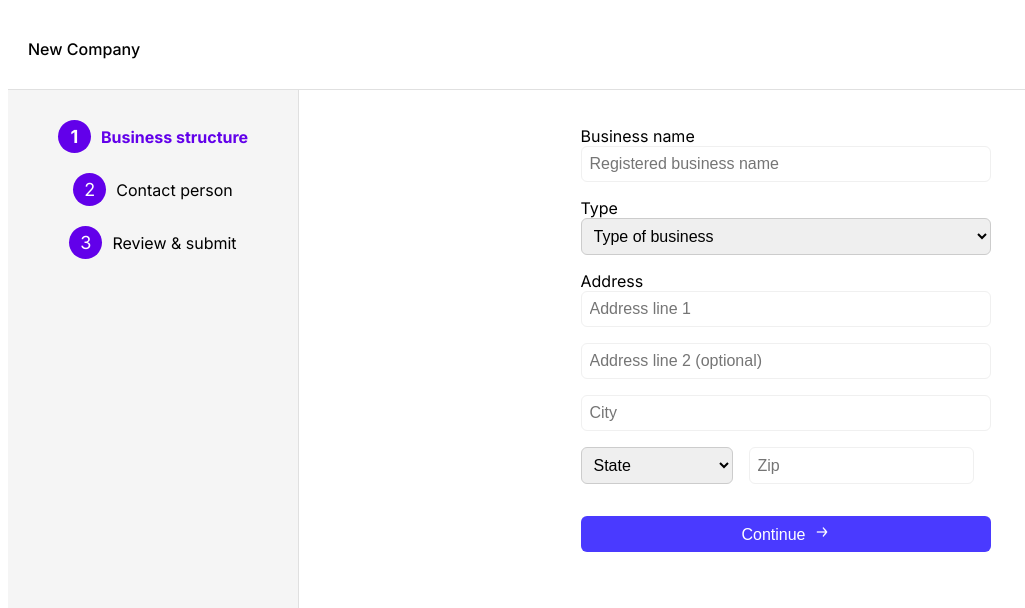
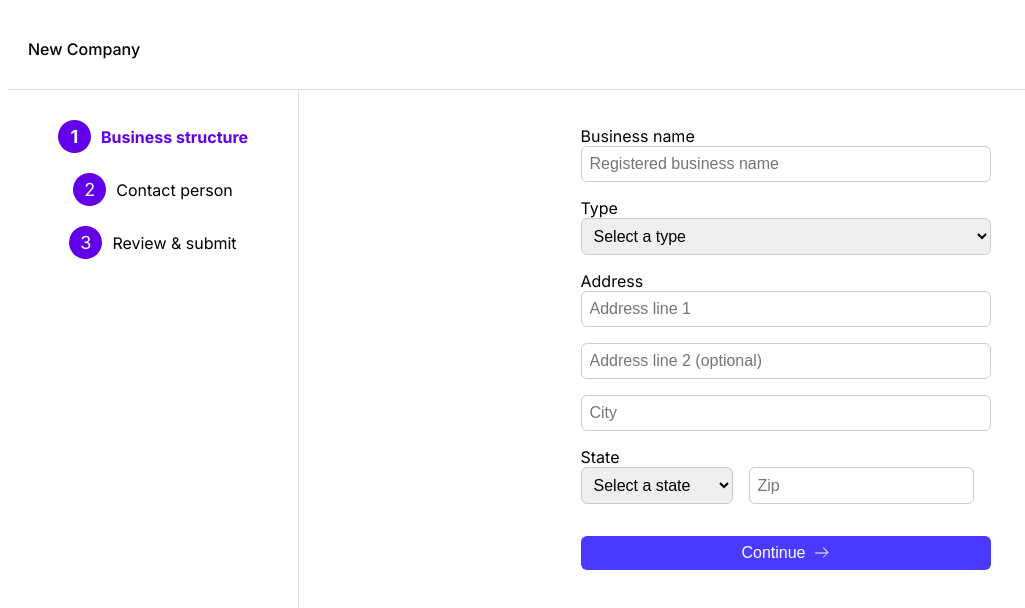
Before and after one commit to krystelbaca/company-form, a Next.js app: page / in a window 1280 px wide. Shown: the top 608 px of the page, without its empty margins (0-1025 px from the left). Built offline with nearby package versions, Linux system fonts and the light colour scheme.

Commit message:
Submission form to endpoint

```diff
--- a/src/app/api/api.ts
+++ b/src/app/api/api.ts
@@ -1,8 +1,7 @@
 import axios from 'axios';
-import { NextResponse } from 'next/server';
 
 const API_BASE_URL = 'https://ss-company.free.beeceptor.com';
 
-export const addNewCompany = async (): Promise<NextResponse>  => {
-  return axios.post(`${API_BASE_URL}`);
+export const addNewCompany = async (formData: any): Promise<any>  => {
+  return axios.post(`${API_BASE_URL}/company`, formData);
 };
--- a/src/app/components/Context.tsx
+++ b/src/app/components/Context.tsx
@@ -17,6 +17,7 @@ interface FormData {
   firstName: string;
   lastName: string;
   email: string;
+  country: string;
   phone: string;
 };
 interface MyContextProps {
@@ -44,6 +45,7 @@ const defaultFormData: FormData = {
   firstName: '',
   lastName: '',
   email: '',
+  country: '',
   phone: '',
 };
 
--- a/src/app/components/views/BusinessStructure.tsx
+++ b/src/app/components/views/BusinessStructure.tsx
@@ -1,13 +1,15 @@
 'use client';
+
 import { ChangeEvent, FormEvent, useState } from 'react';
 
 import { useMyContext } from '../Context';
 
-import Image from 'next/image';
+import styled from 'styled-components';
+interface InputProps {
+  isInvalid?: boolean;
+}
 
-import styled from 'styled-components';
-
-const FormContainer = styled.div`
+const FormContainer = styled.form`
   display: flex;
   flex-direction: column;
   width: 100%;
@@ -16,15 +18,15 @@ const FormContainer = styled.div`
   padding: 1rem;
 `;
 
-const Input = styled.input`
+const Input = styled.input<InputProps>`
   margin-bottom: 1rem;
   padding: 0.5rem;
   font-size: 1rem;
   border-radius: 6px;
-  border: ${(props) => (props.isInvalid ? '2px solid red' : '1px solid #f0f0f0')};
+  border: ${(props) => (props.isInvalid ? '2px solid red' : '1px solid #ccc')};
 `;
 
-const Select = styled.select`
+const Select = styled.select<InputProps>`
   margin-bottom: 1rem;
   padding: 0.5rem;
   font-size: 1rem;
@@ -41,18 +43,22 @@ const Button = styled.button`
   cursor: pointer;
   width: 100%;
   border-radius: 6px;
+  display: flex;
+  align-items: center;
+  justify-content: center;
 `;
 
 const IconWrapper = styled.span`
   margin-left: 0.5rem;
+  display: flex;
   align-items: center;
 `;
 
-const ZipContainer = styled.div`
+const StateContainer = styled.div`
   display: flex;
   gap: 1rem;
   margin-bottom: 1rem;
-`;
+`
 
 const ErrorMessage = styled.span`
   color: red;
@@ -70,7 +76,7 @@ const BusinessStructure = () => {
     setCompletedSteps,
     completedSteps,
     states,
-    companyTypes
+    companyTypes,
   } = useMyContext();
 
   const [validationErrors, setValidationErrors] = useState<{ [key: string]: boolean }>({});
@@ -78,15 +84,14 @@ const BusinessStructure = () => {
   const handleChange = (e: ChangeEvent<HTMLInputElement | HTMLSelectElement>) => {
     const { id, value } = e.target;
     setFormData((prev) => ({ ...prev, [id]: value }));
-    setValidationErrors((prev) => ({ ...prev, [id]: value }));
+    setValidationErrors((prev) => ({ ...prev, [id]: false }));
   };
 
   const handleContinue = (e: FormEvent) => {
     e.preventDefault();
 
     const newValidationErrors: { [key: string]: boolean } = {};
-    ['businessName', 'type', 'address1', 'city', 'state', 'country', 'zip']
-    .forEach((field) => {
+    ['businessName', 'type', 'address1', 'city', 'state', 'zip'].forEach((field) => {
       if (!formData[field]) {
         newValidationErrors[field] = true;
       }
@@ -117,18 +122,12 @@ const BusinessStructure = () => {
       {validationErrors.businessName && <ErrorMessage>Required field</ErrorMessage>}
 
       <label htmlFor="type">Type</label>
-      <Select
-        id="type"
-        value={formData.type}
-        onChange={handleChange}
-        required
-        isInvalid={validationErrors.type}
-      >
-      <option value="" disabled selected hidden>
-        Type of business
-      </option>
+      <Select id="type" value={formData.type} onChange={handleChange} required isInvalid={validationErrors.type}>
+        <option value="">Select a type</option>
         {companyTypes.map((companyType, index) => (
-          <option key={index} value={companyType}>{companyType}</option>
+          <option key={index} value={companyType}>
+            {companyType}
+          </option>
         ))}
       </Select>
       {validationErrors.type && <ErrorMessage>Required field</ErrorMessage>}
@@ -152,6 +151,7 @@ const BusinessStructure = () => {
         value={formData.address2}
         onChange={handleChange}
       />
+
       <Input
         id="city"
         type="text"
@@ -162,24 +162,18 @@ const BusinessStructure = () => {
         isInvalid={validationErrors.city}
       />
       {validationErrors.city && <ErrorMessage>Required field</ErrorMessage>}
-      <ZipContainer>
-        <Select
-          id="state"
-          value={formData.state}
-          onChange={handleChange}
-          required
-          isInvalid={validationErrors.state}
-        >
-        <option value="" disabled selected hidden>
-          State
-        </option>
-        {states.map((state) => (
-          <option key={state.abbreviation} value={state.abbreviation}>
-            {state.name}
-          </option>
-        ))}
+
+      <label htmlFor="state">State</label>
+      <StateContainer>
+        <Select id="state" value={formData.state} onChange={handleChange} required isInvalid={validationErrors.state}>
+          <option value="">Select a state</option>
+          {states.map((state) => (
+            <option key={state.abbreviation} value={state.abbreviation}>
+              {state.name}
+            </option>
+          ))}
         </Select>
-        {validationErrors.country && <ErrorMessage>Required field</ErrorMessage>}
+        {validationErrors.state && <ErrorMessage>Required field</ErrorMessage>}
 
         <Input
           id="zip"
@@ -189,15 +183,27 @@ const BusinessStructure = () => {
           onChange={handleChange}
           required
           isInvalid={validationErrors.zip}
+          pattern="\d{5}"
         />
         {validationErrors.zip && <ErrorMessage>Required field</ErrorMessage>}
-      </ZipContainer>
+      </StateContainer>
 
-
-      <Button type='submit'>
+      <Button type="submit">
         Continue
         <IconWrapper>
-          <Image src="/Fill/arrow-left.png" alt="Arrow Right" width={16} height={16} />
+          <svg
+            xmlns="http://www.w3.org/2000/svg"
+            width="16"
+            height="16"
+            fill="currentColor"
+            className="bi bi-arrow-right"
+            viewBox="0 0 16 16"
+          >
+            <path
+              fillRule="evenodd"
+              d="M1 8a.5.5 0 0 1 .5-.5h11.793L9.146 3.354a.5.5 0 1 1 .708-.708l4.5 4.5a.5.5 0 0 1 0 .708l-4.5 4.5a.5.5 0 0 1-.708-.708L13.293 8.5H1.5A.5.5 0 0 1 1 8z"
+            />
+          </svg>
         </IconWrapper>
       </Button>
     </FormContainer>
--- a/src/app/components/views/ContactPerson.tsx
+++ b/src/app/components/views/ContactPerson.tsx
@@ -1,15 +1,17 @@
 'use client';
-import { ChangeEvent, useState } from 'react';
+import { ChangeEvent, FormEvent, useState } from 'react';
 
 import { useMyContext } from '../Context';
 
 import styled from 'styled-components';
 
-import CustomPhoneInput from './CustomPhone';
-
 import Image from 'next/image';
 
-const FormContainer = styled.div`
+interface InputProps {
+  isInvalid?: boolean;
+}
+
+const FormContainer = styled.form`
   display: flex;
   flex-direction: column;
   width: 100%;
@@ -18,15 +20,29 @@ const FormContainer = styled.div`
   padding: 1rem;
 `;
 
-const Input = styled.input`
+const Input = styled.input<InputProps>`
   margin-bottom: 1rem;
   padding: 0.5rem;
   font-size: 1rem;
-  border: 1px solid #f0f0f0;
+  border: ${(props) => (props.isInvalid ? '2px solid red' : '1px solid #ccc')};
   border-radius: 6px;
 `;
 
+const Select = styled.select<InputProps>`
+  margin-bottom: 1rem;
+  padding: 0.5rem;
+  font-size: 1rem;
+  border-radius: 6px;
+  border: ${(props) => (props.isInvalid ? '2px solid red' : '1px solid #ccc')};
+`;
+
 const NameContainer = styled.div`
+  display: flex;
+  gap: 1rem;
+  margin-bottom: 1rem;
+`;
+
+const PhoneContainer = styled.div`
   display: flex;
   gap: 1rem;
   margin-bottom: 1rem;
@@ -48,14 +64,24 @@ const ErrorMessage = styled.span`
   font-size: 0.875rem;
   margin-bottom: 1rem;
 `;
+
 const IconWrapper = styled.span`
   margin-left: 0.5rem;
   align-items: center;
 `;
 
 const ContactPerson = () => {
-  const { formData, setFormData, nextStep, setCompletedSteps, completedSteps } = useMyContext();
+  const {
+    formData,
+    setFormData,
+    nextStep,
+    setCompletedSteps,
+    completedSteps,
+    countries
+  } = useMyContext();
+
   const [emailError, setEmailError] = useState('');
+  const [validationErrors, setValidationErrors] = useState<{ [key: string]: boolean }>({});
 
   const validateEmail = (email: string) => {
     const re = /^[^\s@]+@[^\s@]+\.[^\s@]+$/;
@@ -71,15 +97,15 @@ const ContactPerson = () => {
     } else {
       setEmailError('');
     }
+
+    setValidationErrors((prev) => ({ ...prev, [id]: false }));
   };
 
-  const handlePhoneChange = (value: string) => {
-    setFormData((prev) => ({ ...prev, phone: value }));
-  };
+  const handleContinue = (e: FormEvent) => {
+    e.preventDefault();
 
     const newValidationErrors: { [key: string]: boolean } = {};
-  ['firstName', 'lastName', 'email', 'phone']
-  .forEach((field) => {
+    ['firstName', 'lastName', 'email', 'country', 'phone'].forEach((field) => {
       if (!formData[field]) {
         newValidationErrors[field] = true;
       }
@@ -88,19 +114,40 @@ const ContactPerson = () => {
     if (Object.keys(newValidationErrors).length > 0) {
       setValidationErrors(newValidationErrors);
     } else {
-    if (!completedSteps.includes(1)) {
-      setCompletedSteps([...completedSteps, 1]);
+      if (!completedSteps.includes(2)) {
+        setCompletedSteps([...completedSteps, 2]);
       }
       nextStep();
     }
+  };
 
   return (
     <FormContainer onSubmit={handleContinue}>
       <label htmlFor="name">Name</label>
       <NameContainer>
-        <Input id="firstName" type="text" placeholder="First name" required value={formData.firstName} onChange={handleChange}/>
-        <Input id="lastName" type="text" placeholder="Last name" required value={formData.lastName} onChange={handleChange}/>
+        <Input
+          id="firstName"
+          type="text"
+          placeholder="First name"
+          required
+          value={formData.firstName}
+          onChange={handleChange}
+          isInvalid={validationErrors.firstName}
+        />
+        {validationErrors.firstName && <ErrorMessage>Required field</ErrorMessage>}
+
+        <Input
+          id="lastName"
+          type="text"
+          placeholder="Last name"
+          required
+          value={formData.lastName}
+          onChange={handleChange}
+          isInvalid={validationErrors.lastName}
+        />
+        {validationErrors.lastName && <ErrorMessage>Required field</ErrorMessage>}
       </NameContainer>
+
       <label htmlFor="email">Email</label>
       <Input
         id="email"
@@ -109,16 +156,37 @@ const ContactPerson = () => {
         required
         value={formData.email}
         onChange={handleChange}
-        style={{ borderColor: emailError ? 'red' : '#ccc' }}
+        isInvalid={validationErrors.email || !!emailError}
       />
+      {validationErrors.email && <ErrorMessage>Required field</ErrorMessage>}
       {emailError && <ErrorMessage>{emailError}</ErrorMessage>}
+
       <label htmlFor="phone">Phone</label>
-      <CustomPhoneInput
-        country={'us'}
+      <PhoneContainer>
+        <Select id="country" value={formData.country} onChange={handleChange} required isInvalid={validationErrors.country}>
+          <option value=''>(+111)</option>
+          {countries.map((country) => (
+            <option key={country.name} value={country.name}>
+              ({country.phone_code})
+            </option>
+          ))}
+        </Select>
+        {validationErrors.country && <ErrorMessage>Required field</ErrorMessage>}
+
+        <Input
+          type="tel"
+          id="phone"
+          name="phone"
           value={formData.phone}
-        onChange={handlePhoneChange}
+          placeholder="(555) 000-000"
+          required
+          isInvalid={validationErrors.phone}
+          onChange={handleChange}
         />
-      <Button type='submit'>
+        {validationErrors.phone && <ErrorMessage>Required field</ErrorMessage>}
+      </PhoneContainer>
+
+      <Button type="submit">
         Continue
         <IconWrapper>
           <Image src="/Fill/arrow-left.png" alt="Arrow Right" width={16} height={16} />
--- a/src/app/components/views/Review.tsx
+++ b/src/app/components/views/Review.tsx
@@ -1,13 +1,21 @@
 'use client';
+
+import { FormEvent, useState } from 'react';
 
 import { useMyContext } from '../Context';
 
 import styled from 'styled-components';
 
-const FormContainer = styled.div`
+import Image from 'next/image';
+
+import { addNewCompany } from '../../api/api';
+
+const FormContainer = styled.form`
   display: flex;
   flex-direction: column;
   width: 100%;
+  max-width: 410px;
+  margin: 0 auto;
   padding: 1rem;
 `;
 
@@ -33,10 +41,16 @@ const Button = styled.button`
   padding: 0.5rem;
   font-size: 1rem;
   background-color: #4A3AFF;
-;
   color: white;
   border: none;
   cursor: pointer;
+  width: 100%;
+  border-radius: 6px;
+`;
+
+const IconWrapper = styled.span`
+  margin-left: 0.5rem;
+  align-items: center;
 `;
 
 const LinkButton = styled.button`
@@ -49,15 +63,63 @@ const LinkButton = styled.button`
   text-decoration: underline;
 `;
 
+const SuccessMessage = styled.div`
+  padding: 1rem;
+  background-color: #e6ffee;
+  color: #004d00;
+  border: 1px solid #004d00;
+  border-radius: 6px;
+  margin-bottom: 1rem;
+`;
+
 const ReviewAndSubmit =  () => {
-  const { formData, setStep } = useMyContext();
+  const { formData, setStep, setFormData, completedSteps, setCompletedSteps } = useMyContext();
+  const [isSubmitted, setIsSubmitted] = useState(false);
+  const [successMessage, setSuccessMessage] = useState('');
 
   const handleEditClick = (step: number) => {
     setStep(step);
   };
 
+  const handleSubmit = async (e: FormEvent) => {
+    e.preventDefault();
+    try {
+      const response = await addNewCompany(formData);
+      setIsSubmitted(true);
+      setSuccessMessage(response.data.message);
+
+      if (!completedSteps.includes(3)) {
+        setCompletedSteps([...completedSteps, 3]);
+      }
+
+      return response.data.message
+    } catch (error) {
+      return error
+    }
+  };
+
+  const handleStartOver = () => {
+    setFormData({
+      businessName: '',
+      type: '',
+      address1: '',
+      address2: '',
+      city: '',
+      state: '',
+      zip: '',
+      firstName: '',
+      lastName: '',
+      email: '',
+      phone: '',
+      country: '',
+    });
+    setCompletedSteps([]);
+    setStep(1);
+    setIsSubmitted(false);
+  };
+
   return (
-    <FormContainer>
+    <FormContainer onSubmit={handleSubmit}>
       <BusinessContainer>
         <span>Business structure</span>
         <LinkButton onClick={() => handleEditClick(1)}>Edit</LinkButton>
@@ -73,7 +135,17 @@ const ReviewAndSubmit =  () => {
       <p>Name: {formData.firstName} {formData.lastName}</p>
       <p>Email: {formData.email}</p>
       <p>Phone: {formData.phone}</p>
-      <Button>Confirm & Submit</Button>
+      <Button type="submit" onClick={isSubmitted ? handleStartOver : undefined}>
+        {isSubmitted ? 'Start Over' : 'Confirm & Submit'}
+        <IconWrapper>
+          <Image src="/Fill/arrow-left.png" alt="Arrow Right" width={16} height={16} />
+        </IconWrapper>
+      </Button>
+      {isSubmitted && (
+        <SuccessMessage>
+          {successMessage}
+        </SuccessMessage>
+      )}
     </FormContainer>
   );
 };
```
Also changed, not shown: src/app/components/SideBar.tsx (+16 -17 lines). Lines whose indentation alone changed are shown as unchanged.
